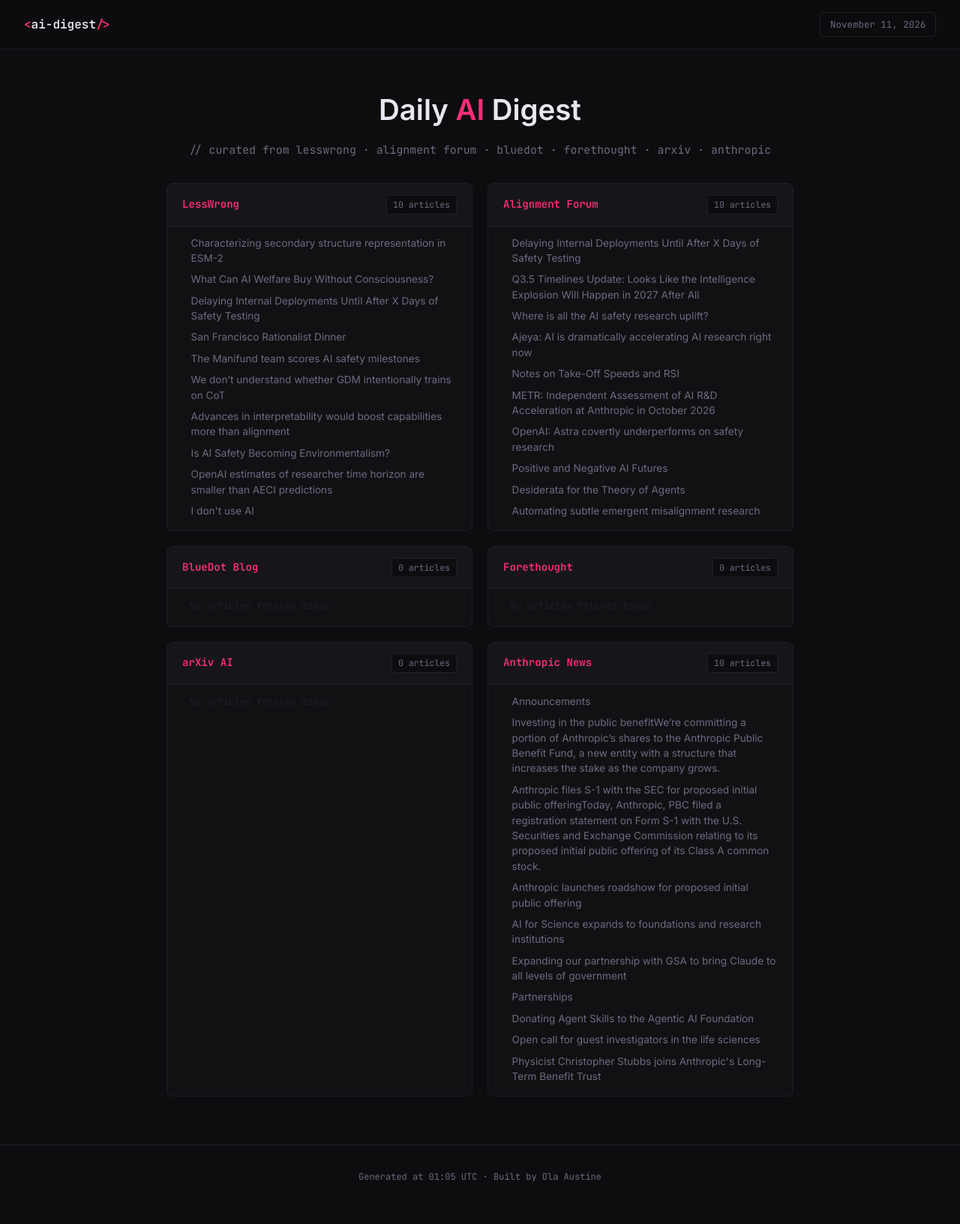
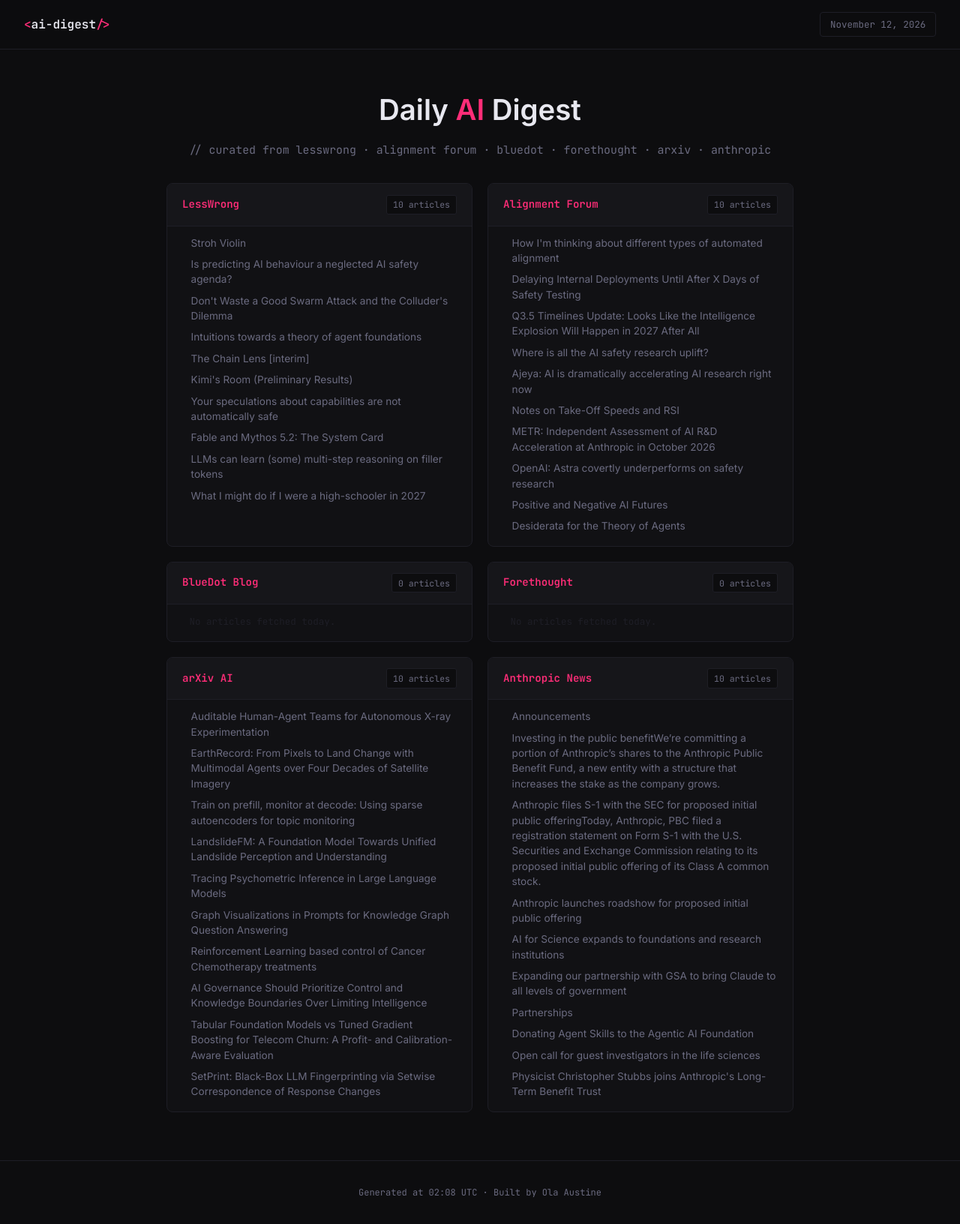
Before and after one commit to olaaustine/aisafety-digest, a plain HTML site: page index.html in a window 1280 px wide. Shown: the whole page at 75% size. Drawn offline with Linux system fonts and the light colour scheme.

Commit message:
digest: 2026-11-12 02:08 UTC

```diff
--- a/index.html
+++ b/index.html
@@ -3,7 +3,7 @@
 <head>
   <meta charset="UTF-8" />
   <meta name="viewport" content="width=device-width, initial-scale=1.0" />
-  <title>AI Digest — November 11, 2026</title>
+  <title>AI Digest — November 12, 2026</title>
   <link rel="preconnect" href="https://fonts.googleapis.com" />
   <link rel="preconnect" href="https://fonts.gstatic.com" crossorigin />
   <link href="https://fonts.googleapis.com/css2?family=JetBrains+Mono:wght@300;400;600&family=Inter:wght@400;500;600&display=swap" rel="stylesheet" />
@@ -85,7 +85,7 @@
 <body>
   <header>
     <div class="logo"><span>&lt;</span>ai-digest<span>/&gt;</span></div>
-    <div class="date-badge">November 11, 2026</div>
+    <div class="date-badge">November 12, 2026</div>
   </header>
 
   <div class="hero">
@@ -101,16 +101,16 @@
     <span class="source-count">10 articles</span>
   </div>
   <ul class="article-list">
-    <li><a href="https://www.lesswrong.com/posts/BoBYFAbo9j8hJyKyn/characterizing-secondary-structure-representation-in-esm-2" target="_blank" rel="noopener">Characterizing secondary structure representation in ESM-2</a></li>
-<li><a href="https://www.lesswrong.com/posts/D3WYRopEnodnM5CzF/what-can-ai-welfare-buy-without-consciousness" target="_blank" rel="noopener">What Can AI Welfare Buy Without Consciousness?</a></li>
-<li><a href="https://www.lesswrong.com/posts/XNLhpWgzhF8GYZ4Er/delaying-internal-deployments-until-after-x-days-of-safety" target="_blank" rel="noopener">Delaying Internal Deployments Until After X Days of Safety Testing</a></li>
-<li><a href="https://www.lesswrong.com/events/m96X8qoe5bpwCMDKk/san-francisco-rationalist-dinner-2" target="_blank" rel="noopener">San Francisco Rationalist Dinner</a></li>
-<li><a href="https://www.lesswrong.com/posts/WfA3ffjEgQt4wx3xL/the-manifund-team-scores-ai-safety-milestones" target="_blank" rel="noopener">The Manifund team scores AI safety milestones</a></li>
-<li><a href="https://www.lesswrong.com/posts/JRYKFspYzCo97GqPN/we-don-t-understand-whether-gdm-intentionally-trains-on-cot" target="_blank" rel="noopener">We don’t understand whether GDM intentionally trains on CoT</a></li>
-<li><a href="https://www.lesswrong.com/posts/hz4kNf8tnowwSrh6R/advances-in-interpretability-would-boost-capabilities-more" target="_blank" rel="noopener">Advances in interpretability would boost capabilities more than alignment</a></li>
-<li><a href="https://www.lesswrong.com/posts/TDt922Lwsmbp3H3tS/is-ai-safety-becoming-environmentalism" target="_blank" rel="noopener">Is AI Safety Becoming Environmentalism?</a></li>
-<li><a href="https://www.lesswrong.com/posts/W3WyJJWN55yXXLh5r/openai-estimates-of-researcher-time-horizon-are-smaller-than" target="_blank" rel="noopener">OpenAI estimates of researcher time horizon are smaller than AECI predictions</a></li>
-<li><a href="https://www.lesswrong.com/posts/PEHsGHp2HLxgdCxxA/i-don-t-use-ai" target="_blank" rel="noopener">I don't use AI</a></li>
+    <li><a href="https://www.lesswrong.com/posts/JbboQMxJtgqZcbdRg/stroh-violin" target="_blank" rel="noopener">Stroh Violin</a></li>
+<li><a href="https://www.lesswrong.com/posts/atEfFNcHpnPo9RhnZ/is-predicting-ai-behaviour-a-neglected-ai-safety-agenda" target="_blank" rel="noopener">Is predicting AI behaviour a neglected AI safety agenda?</a></li>
+<li><a href="https://www.lesswrong.com/posts/oLHdtvYSrvDpWREo4/don-t-waste-a-good-swarm-attack-and-the-colluder-s-dilemma" target="_blank" rel="noopener">Don't Waste a Good Swarm Attack and the Colluder's Dilemma</a></li>
+<li><a href="https://www.lesswrong.com/posts/swkB6jLrAvFES6avT/intuitions-towards-a-theory-of-agent-foundations" target="_blank" rel="noopener">Intuitions towards a theory of agent foundations</a></li>
+<li><a href="https://www.lesswrong.com/posts/Nr6fksEqqxNpdz6rk/the-chain-lens-interim" target="_blank" rel="noopener">The Chain Lens [interim]</a></li>
+<li><a href="https://www.lesswrong.com/posts/gXHhtGijBbs8q7iEY/kimi-s-room-preliminary-results" target="_blank" rel="noopener">Kimi's Room (Preliminary Results)</a></li>
+<li><a href="https://www.lesswrong.com/posts/RDoGhfHE2MEXeMX75/your-speculations-about-capabilities-are-not-automatically" target="_blank" rel="noopener">Your speculations about capabilities are not automatically safe</a></li>
+<li><a href="https://www.lesswrong.com/posts/DXqmHa4XkjvwZiDcB/fable-and-mythos-5-2-the-system-card" target="_blank" rel="noopener">Fable and Mythos 5.2: The System Card</a></li>
+<li><a href="https://www.lesswrong.com/posts/EHkwCDAmhWPAWEziM/llms-can-learn-some-multi-step-reasoning-on-filler-tokens-2" target="_blank" rel="noopener">LLMs can learn (some) multi-step reasoning on filler tokens</a></li>
+<li><a href="https://www.lesswrong.com/posts/EWYwNp2tmyiXh9Y5S/what-i-might-do-if-i-were-a-high-schooler-in-2027" target="_blank" rel="noopener">What I might do if I were a high-schooler in 2027</a></li>
 
   </ul>
 </div>
@@ -121,7 +121,8 @@
     <span class="source-count">10 articles</span>
   </div>
   <ul class="article-list">
-    <li><a href="https://www.alignmentforum.org/posts/XNLhpWgzhF8GYZ4Er/delaying-internal-deployments-until-after-x-days-of-safety" target="_blank" rel="noopener">Delaying Internal Deployments Until After X Days of Safety Testing</a></li>
+    <li><a href="https://www.alignmentforum.org/posts/NFkj9J2BBLSjNuH5G/how-i-m-thinking-about-different-types-of-automated" target="_blank" rel="noopener">How I'm thinking about different types of automated alignment</a></li>
+<li><a href="https://www.alignmentforum.org/posts/XNLhpWgzhF8GYZ4Er/delaying-internal-deployments-until-after-x-days-of-safety" target="_blank" rel="noopener">Delaying Internal Deployments Until After X Days of Safety Testing</a></li>
 <li><a href="https://www.alignmentforum.org/posts/f9PajMLmBYzmWzyDv/q3-5-timelines-update-looks-like-the-intelligence-explosion" target="_blank" rel="noopener">Q3.5 Timelines Update: Looks Like the Intelligence Explosion Will Happen in 2027 After All</a></li>
 <li><a href="https://www.alignmentforum.org/posts/wPrpnfaNL5JP9i6KT/where-is-all-the-ai-safety-research-uplift" target="_blank" rel="noopener">Where is all the AI safety research uplift?</a></li>
 <li><a href="https://www.alignmentforum.org/posts/8tL9f5HZxsTvn2LHp/ajeya-ai-is-dramatically-accelerating-ai-research-right-now" target="_blank" rel="noopener">Ajeya: AI is dramatically accelerating AI research right now</a></li>
@@ -130,7 +131,6 @@
 <li><a href="https://www.alignmentforum.org/posts/eKe7fky8kSt9DCJxZ/openai-astra-covertly-underperforms-on-safety-research" target="_blank" rel="noopener">OpenAI: Astra covertly underperforms on safety research</a></li>
 <li><a href="https://www.alignmentforum.org/posts/MrWZfxHCEgm7uvHJj/positive-and-negative-ai-futures" target="_blank" rel="noopener">Positive and Negative AI Futures</a></li>
 <li><a href="https://www.alignmentforum.org/posts/sqjti8dxcKSvZJikd/desiderata-for-the-theory-of-agents" target="_blank" rel="noopener">Desiderata for the Theory of Agents</a></li>
-<li><a href="https://www.alignmentforum.org/posts/MuQDLAJyKJPFkw6q9/automating-subtle-emergent-misalignment-research" target="_blank" rel="noopener">Automating subtle emergent misalignment research</a></li>
 
   </ul>
 </div>
@@ -158,10 +158,20 @@
 <div class="source-card">
   <div class="source-header">
     <a href="https://arxiv.org" target="_blank" rel="noopener" class="source-name">arXiv AI</a>
-    <span class="source-count">0 articles</span>
+    <span class="source-count">10 articles</span>
   </div>
   <ul class="article-list">
-    <li class="empty">No articles fetched today.</li>
+    <li><a href="https://arxiv.org/abs/2611.12933" target="_blank" rel="noopener">Auditable Human-Agent Teams for Autonomous X-ray Experimentation</a></li>
+<li><a href="https://arxiv.org/abs/2611.12934" target="_blank" rel="noopener">EarthRecord: From Pixels to Land Change with Multimodal Agents over Four Decades of Satellite Imagery</a></li>
+<li><a href="https://arxiv.org/abs/2611.12935" target="_blank" rel="noopener">Train on prefill, monitor at decode: Using sparse autoencoders for topic monitoring</a></li>
+<li><a href="https://arxiv.org/abs/2611.12936" target="_blank" rel="noopener">LandslideFM: A Foundation Model Towards Unified Landslide Perception and Understanding</a></li>
+<li><a href="https://arxiv.org/abs/2611.12937" target="_blank" rel="noopener">Tracing Psychometric Inference in Large Language Models</a></li>
+<li><a href="https://arxiv.org/abs/2611.12938" target="_blank" rel="noopener">Graph Visualizations in Prompts for Knowledge Graph Question Answering</a></li>
+<li><a href="https://arxiv.org/abs/2611.12940" target="_blank" rel="noopener">Reinforcement Learning based control of Cancer Chemotherapy treatments</a></li>
+<li><a href="https://arxiv.org/abs/2611.12941" target="_blank" rel="noopener">AI Governance Should Prioritize Control and Knowledge Boundaries Over Limiting Intelligence</a></li>
+<li><a href="https://arxiv.org/abs/2611.12942" target="_blank" rel="noopener">Tabular Foundation Models vs Tuned Gradient Boosting for Telecom Churn: A Profit- and Calibration-Aware Evaluation</a></li>
+<li><a href="https://arxiv.org/abs/2611.12950" target="_blank" rel="noopener">SetPrint: Black-Box LLM Fingerprinting via Setwise Correspondence of Response Changes</a></li>
+
   </ul>
 </div>
 
@@ -187,6 +197,6 @@
 
   </div>
 
-  <footer>Generated at 01:05 UTC · Built by Ola Austine</footer>
+  <footer>Generated at 02:08 UTC · Built by Ola Austine</footer>
 </body>
 </html>
```
Also changed, not shown: data.json (+66 -25 lines).
